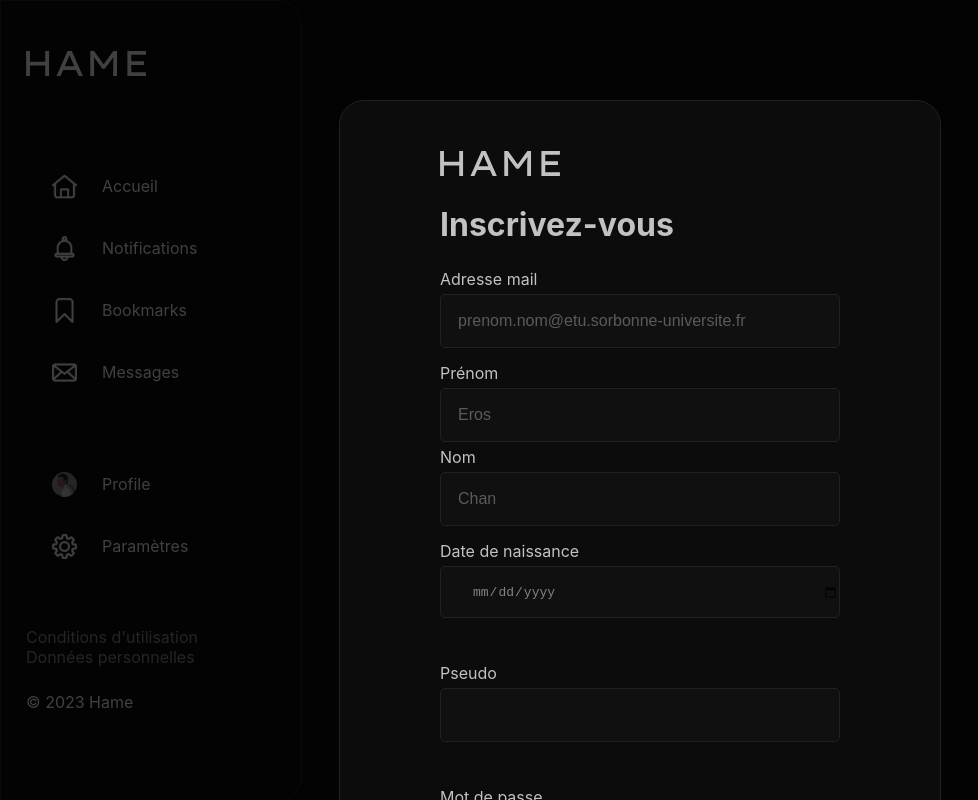
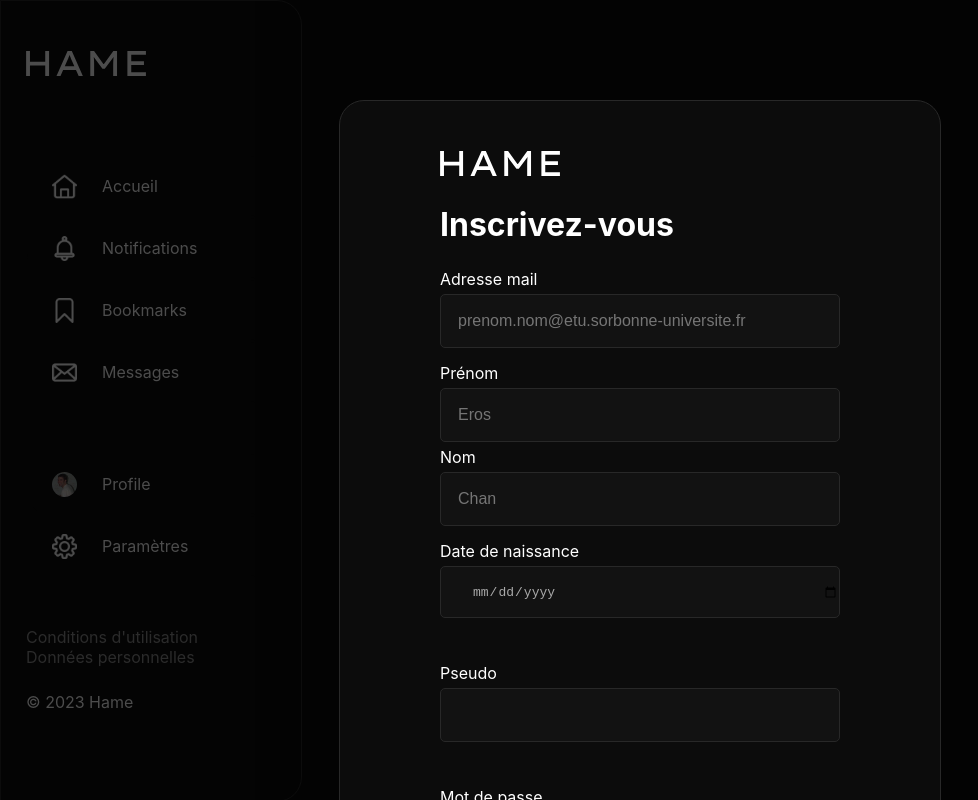
Before and after one commit to soisyhpe/hame, a React (Create React App) app in the folder client/: page / in a window 1280 px wide. Shown: the top 800 px of the page, without its empty margins (0-978 px from the left). Built offline with nearby package versions, Linux system fonts and the light colour scheme.

Commit message:
opacity fixed

```diff
--- a/client/src/assets/css/form.css
+++ b/client/src/assets/css/form.css
@@ -1,6 +1,7 @@
+/* form-box need to have opacity 0.7 but not form-content (child)*/
+
 #form-box {
-  background-color: #000000;
-  opacity: 0.75;
+  background-color: rgba(0,0,0,0.7);
   display: flex;
   align-items: center;
   justify-content: center;
@@ -11,7 +12,7 @@
 }
 
 #form-content {
-  background-color: #0C0C0C;
+  background-color: rgba(12,12,12,1);
   border: 1px solid #282828;
   border-radius: 25px;
   padding: 50px 100px 50px 100px;
```
